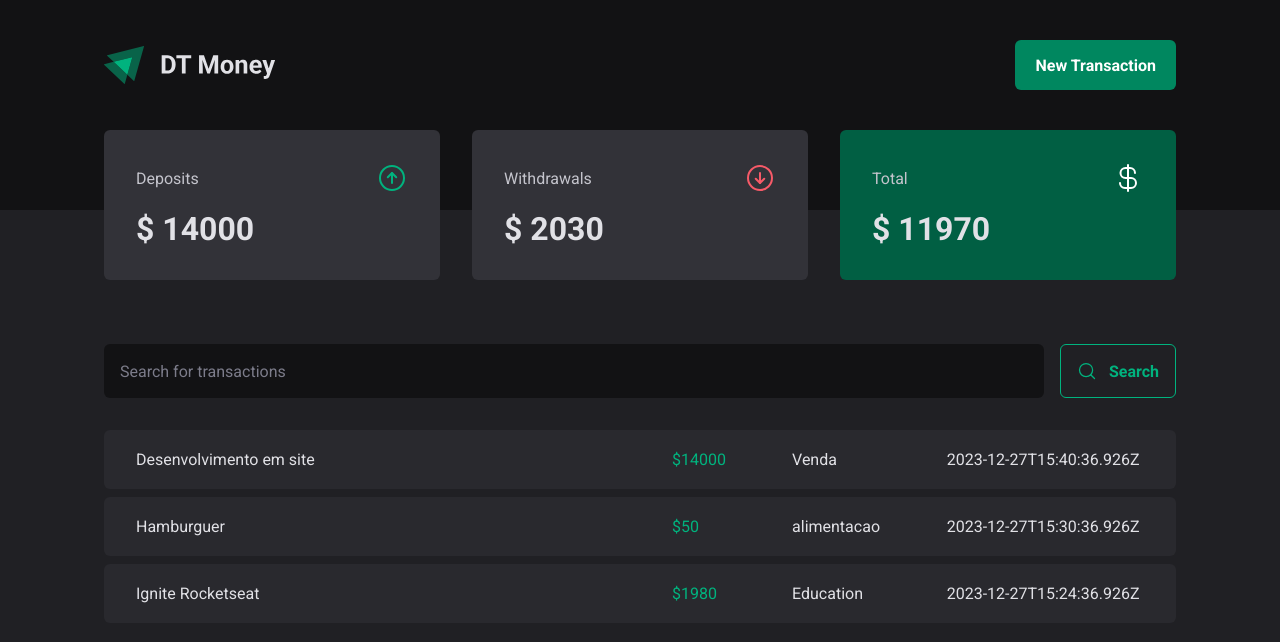
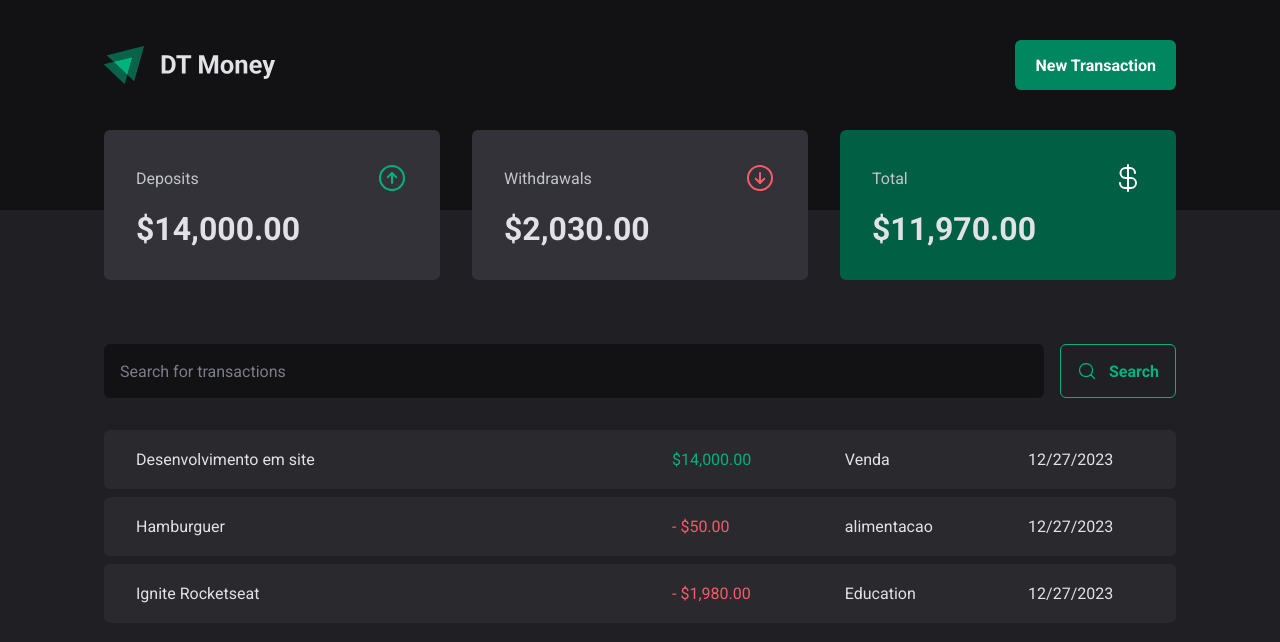
Before and after one commit to Durvalm/DT-Money, a React (Vite) app: page / in a window 1280 px wide. Shown: the top 642 px of the page. Built offline with nearby package versions, Linux system fonts and the light colour scheme; data requests are answered from the project's data file.

Commit message:
summary hook and price/date formatting

```diff
--- a/src/components/Summary/index.tsx
+++ b/src/components/Summary/index.tsx
@@ -1,25 +1,10 @@
 import { ArrowCircleDown, ArrowCircleUp, CurrencyDollar } from "phosphor-react";
 import { SummaryCard, SummaryContainer } from "./styles";
-import { TransactionsContext } from "../../contexts/TransactionsContext";
-import { useContext } from "react";
+import { priceFormatter } from "../../utils/formatter";
+import { useSummary } from "../../hooks/useSummary";
 
 export function Summary() {
-    const {transactions} = useContext(TransactionsContext)
-
-    const summary = transactions.reduce((acc, transaction) => {
-        if (transaction.type === 'income'){
-           acc.income += transaction.price
-           acc.total += transaction.price
-        } else {
-           acc.outcome += transaction.price
-           acc.total -= transaction.price
-        }
-        return acc
-    }, {
-        'income': 0,
-        'outcome': 0,
-        'total': 0
-    })
+    const summary = useSummary()
 
     return (
         <SummaryContainer>
@@ -28,7 +13,7 @@
                     <span>Deposits</span>
                     <ArrowCircleUp size={32} color="#00b37e" />
                 </header>
-                <strong>$ {summary.income}</strong>
+                <strong>{priceFormatter.format(summary.income)}</strong>
             </SummaryCard>
 
             <SummaryCard>
@@ -36,7 +21,7 @@
                     <span>Withdrawals</span>
                     <ArrowCircleDown size={32} color="#f75a68" />
                 </header>
-                <strong>$ {summary.outcome}</strong>
+                <strong>{priceFormatter.format(summary.outcome)}</strong>
             </SummaryCard>
 
             <SummaryCard variant="green">
@@ -44,7 +29,7 @@
                     <span>Total</span>
                     <CurrencyDollar size={32} color="#fff" />
                 </header>
-                <strong>$ {summary.total}</strong>
+                <strong>{priceFormatter.format(summary.total)}</strong>
             </SummaryCard>
 
 
--- /dev/null
+++ b/src/hooks/useSummary.ts
@@ -0,0 +1,24 @@
+import { useContext } from "react"
+import { TransactionsContext } from "../contexts/TransactionsContext"
+
+
+export function useSummary() {
+
+const {transactions} = useContext(TransactionsContext)
+
+const summary = transactions.reduce((acc, transaction) => {
+    if (transaction.type === 'income'){
+       acc.income += transaction.price
+       acc.total += transaction.price
+    } else {
+       acc.outcome += transaction.price
+       acc.total -= transaction.price
+    }
+    return acc
+}, {
+    'income': 0,
+    'outcome': 0,
+    'total': 0
+})
+    return summary
+}
--- a/src/pages/Transactions/index.tsx
+++ b/src/pages/Transactions/index.tsx
@@ -4,6 +4,7 @@
 import { SearchForm } from "./components/SearchForm";
 import { PriceHighlight, TransactionsContainer, TransactionsTable } from "./styles";
 import { TransactionsContext } from "../../contexts/TransactionsContext";
+import { dateFormatter, priceFormatter } from "../../utils/formatter";
 
 export function Transactions() {
     const {transactions} = useContext(TransactionsContext)
@@ -22,12 +23,13 @@
                   <tr key={transaction.id}>
                   <td width="50%">{transaction.description}</td>
                   <td>
-                    <PriceHighlight variant="income">
-                      ${transaction.price}
+                    <PriceHighlight variant={transaction.type}>
+                      {transaction.type === 'outcome' && '- '}
+                      {priceFormatter.format(transaction.price)}
                     </PriceHighlight>
                   </td>
                   <td>{transaction.category}</td>
-                  <td>{transaction.createdAt}</td>
+                  <td>{dateFormatter.format(new Date(transaction.createdAt))}</td>
                   </tr>
                 )
             })}
--- /dev/null
+++ b/src/utils/formatter.ts
@@ -0,0 +1,6 @@
+export const dateFormatter = new Intl.DateTimeFormat('en-US'); // Use 'en-US' for English (United States)
+
+export const priceFormatter = new Intl.NumberFormat('en-US', { // Use 'en-US' for English (United States)
+  style: 'currency',
+  currency: 'USD', // Set currency to USD
+});
```
